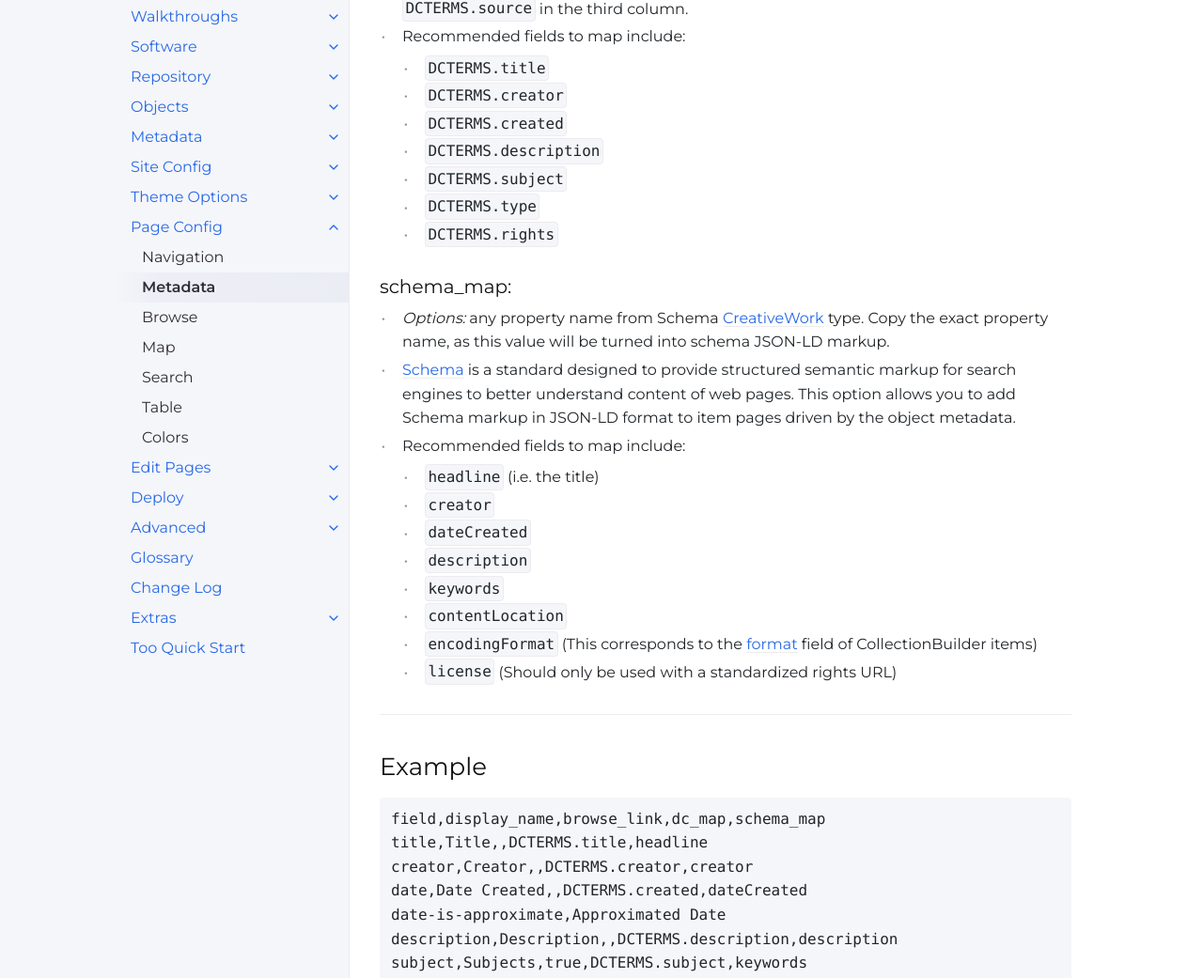
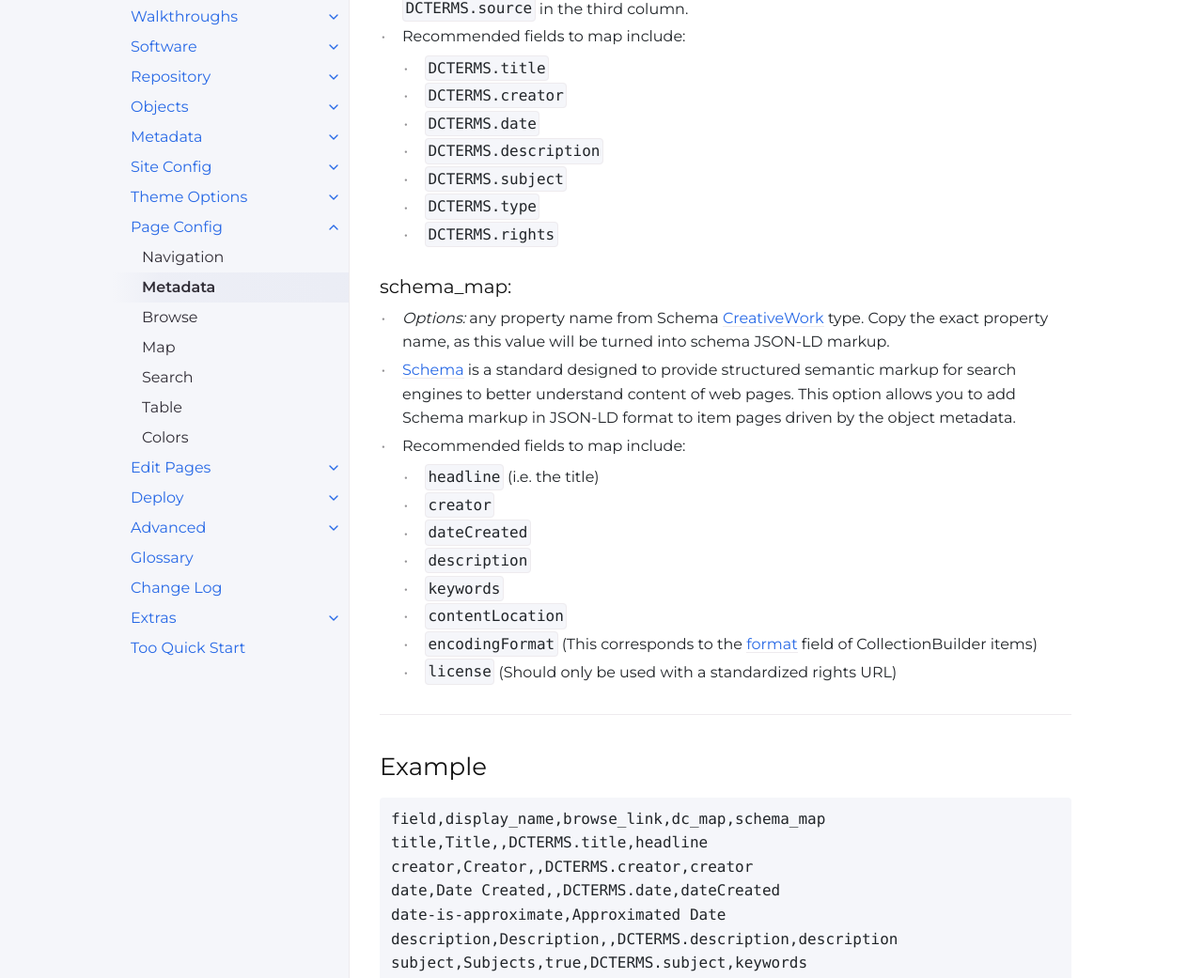
Before and after one commit to CollectionBuilder/cb-docs, a Jekyll site: the page built from docs/customization/config-metadata.md, in a window 1280 px wide and 1400 px high, scrolled down 1279 px. Shown: the part 138-1179 px from the top of the window at 94% size. Built offline with Jekyll 4.4.1, drawn with Linux system fonts in a browser that asks for light colours; comment, search, counter and statistics services are not loaded; some of the changed text lies outside the part shown.

Commit message:
tweak dcterms map suggestion, cause Zotero uses date not created

```diff
--- a/docs/customization/config-metadata.md
+++ b/docs/customization/config-metadata.md
@@ -37,7 +37,7 @@ However, configuring these options adds rich machine readable markup to each ite
 - Recommended fields to map include:
     - `DCTERMS.title`
     - `DCTERMS.creator`
-    - `DCTERMS.created`
+    - `DCTERMS.date`
     - `DCTERMS.description`
     - `DCTERMS.subject`
     - `DCTERMS.type`
@@ -64,7 +64,7 @@ However, configuring these options adds rich machine readable markup to each ite
 field,display_name,browse_link,dc_map,schema_map
 title,Title,,DCTERMS.title,headline
 creator,Creator,,DCTERMS.creator,creator
-date,Date Created,,DCTERMS.created,dateCreated
+date,Date Created,,DCTERMS.date,dateCreated
 date-is-approximate,Approximated Date
 description,Description,,DCTERMS.description,description
 subject,Subjects,true,DCTERMS.subject,keywords
```
